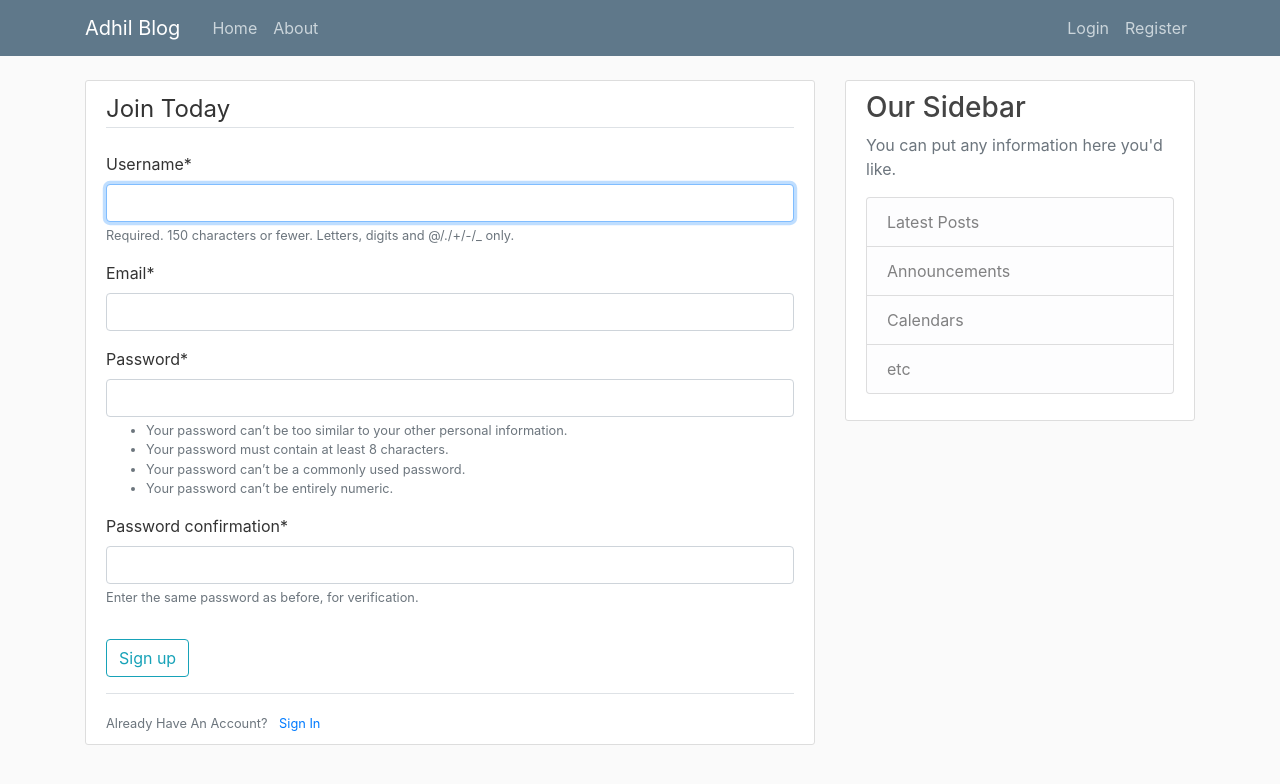
After one commit to adhilaq/Blog, a Django app: page /register/ in a window 1280 px wide. The commit adds this page. Shown: the top 784 px of the page. Run offline with Django 3.2, Linux system fonts and the light colour scheme; some libraries are stand-ins or nearby versions.

Commit message:
Add files via upload

```diff
--- a/django_project/blog/templates/blog/base.html
+++ b/django_project/blog/templates/blog/base.html
@@ -42,6 +42,13 @@
           <main role="main" class="container">
             <div class="row">
               <div class="col-md-8">
+                {% if messages %}
+                  {% for message in messages %}
+                    <div class="alert alert-{{message.tags}}">
+                      {{ message }}
+                    </div>
+                  {% endfor %}
+                {% endif %}
                 {% block content %}{% endblock %}
               </div>
               <div class="col-md-4">
--- a/django_project/django_project/settings.py
+++ b/django_project/django_project/settings.py
@@ -32,6 +32,8 @@
 
 INSTALLED_APPS = [
     'blog.apps.BlogConfig',
+    'users.apps.UsersConfig',
+    'crispy_forms',
     'django.contrib.admin',
     'django.contrib.auth',
     'django.contrib.contenttypes',
@@ -124,3 +126,4 @@
 # https://docs.djangoproject.com/en/3.2/ref/settings/#default-auto-field
 
 DEFAULT_AUTO_FIELD = 'django.db.models.BigAutoField'
+CRISPY_TEMPLATE_PACK = 'bootstrap4'
--- a/django_project/django_project/urls.py
+++ b/django_project/django_project/urls.py
@@ -13,10 +13,13 @@
     1. Import the include() function: from django.urls import include, path
     2. Add a URL to urlpatterns:  path('blog/', include('blog.urls'))
 """
+from unicodedata import name
 from django.contrib import admin
 from django.urls import path, include
+from users import views as user_views
 
 urlpatterns = [
     path('admin/', admin.site.urls),
-    path('', include('blog.urls'))
+    path('', include('blog.urls')),
+    path('register/', user_views.register, name="register"),
 ]
--- /dev/null
+++ b/django_project/users/admin.py
@@ -0,0 +1,3 @@
+from django.contrib import admin
+
+# Register your models here.
--- /dev/null
+++ b/django_project/users/apps.py
@@ -0,0 +1,6 @@
+from django.apps import AppConfig
+
+
+class UsersConfig(AppConfig):
+    default_auto_field = 'django.db.models.BigAutoField'
+    name = 'users'
--- /dev/null
+++ b/django_project/users/forms.py
@@ -0,0 +1,10 @@
+from django import forms
+from django.contrib.auth.models import User
+from django.contrib.auth.forms import UserCreationForm
+
+class UserRegisterForm(UserCreationForm):
+    email = forms.EmailField()
+
+    class Meta:
+        model = User
+        fields = ['username', 'email', 'password1', 'password2']
--- /dev/null
+++ b/django_project/users/models.py
@@ -0,0 +1,3 @@
+from django.db import models
+
+# Create your models here.
--- /dev/null
+++ b/django_project/users/templates/users/register.html
@@ -0,0 +1,21 @@
+{% extends 'blog/base.html' %}
+{% load crispy_forms_tags %}
+{% block content %}
+    <div class="content-section">
+        <form method="POST">
+            {% csrf_token %}
+            <fieldset class="form-group">
+                <legend class="border-bottom mb-4">Join Today</legend>
+                {{ form|crispy }}
+            </fieldset>
+            <div class="form-group">
+                <button class="btn btn-outline-info" type="submit">Sign up</button>
+            </div>
+        </form>
+        <div class="border-top pt-3">
+            <small class="text-muted">
+                Already Have An Account? <a class="ml-2" href="#">Sign In</a>
+            </small>
+        </div>
+    </div>
+{% endblock content %}
--- /dev/null
+++ b/django_project/users/tests.py
@@ -0,0 +1,3 @@
+from django.test import TestCase
+
+# Create your tests here.
--- /dev/null
+++ b/django_project/users/views.py
@@ -0,0 +1,16 @@
+from django.shortcuts import render, redirect
+from .forms import UserRegisterForm
+from django.contrib import messages
+
+def register(request):
+    if(request.method == "POST"):
+        form = UserRegisterForm(request.POST)
+        if(form.is_valid()):
+            form.save()
+            username = form.cleaned_data.get('username')
+            messages.success(request, f'Account created for {username}')
+            return redirect('blog-home')
+
+    else:
+        form = UserRegisterForm()
+    return render(request, 'users/register.html', {'form': form})
```
Also changed, not shown: django_project/db.sqlite3, django_project/users/__init__.py (added), django_project/users/migrations/__init__.py (added).
